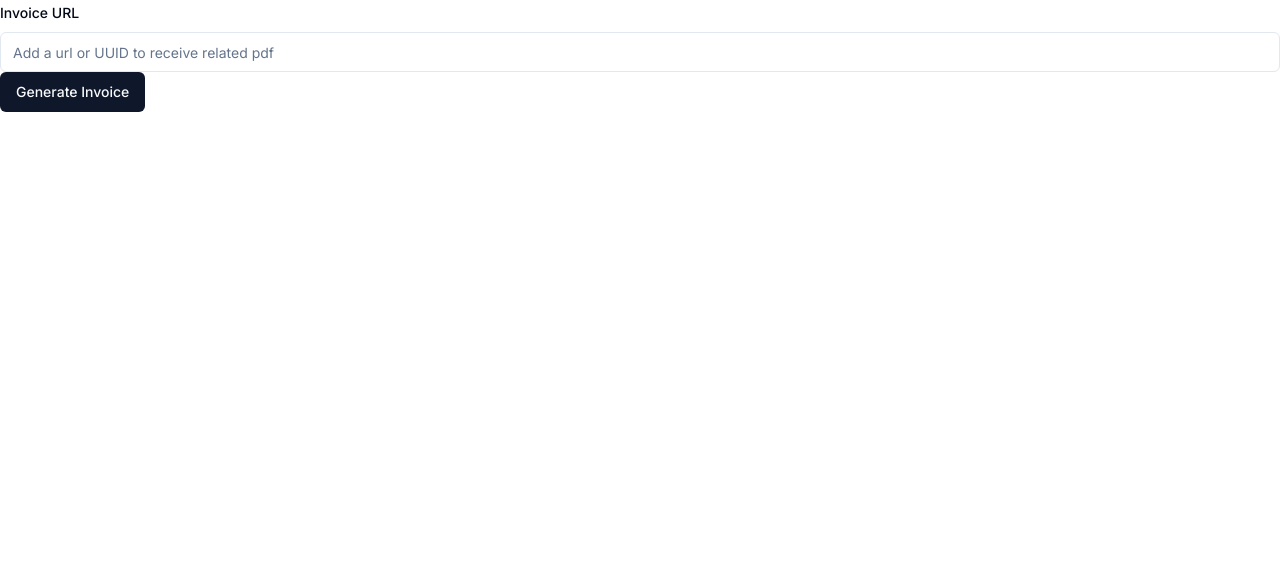
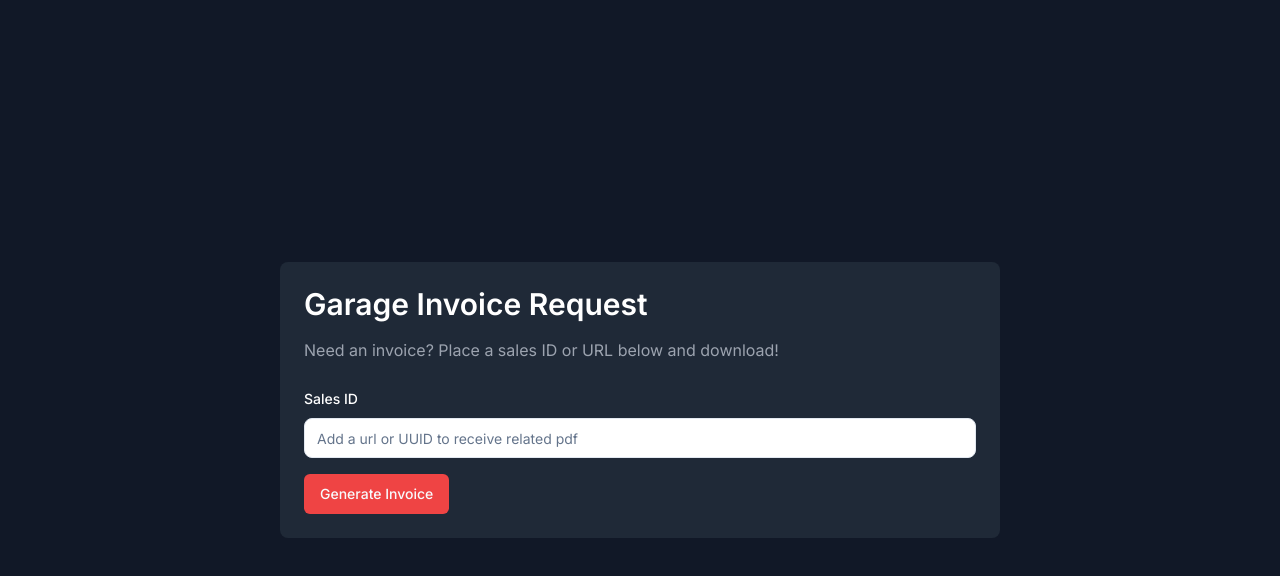
Before and after one commit to CGodl/Garage-Assessment, a Next.js app in the folder client/: page / in a window 1280 px wide. Shown: the top 576 px of the page. Built offline with nearby package versions, Linux system fonts and the light colour scheme.

Commit message:
Final touches to design while meeting timeframe

```diff
--- a/client/app/page.tsx
+++ b/client/app/page.tsx
@@ -16,14 +16,18 @@ import axios from 'axios';
 import { uuidValidator, uuidExtract } from '@/lib/utils';
 
 type ValueProps = {
-  submission_id: string
-}
+	submission_id: string;
+};
 
 export default function InvoiceGeneratorApp() {
 	const formSchema = z.object({
 		submission_id: z
 			.string()
-			.min(16, { message: 'Input needs at least 16 characters' }).refine((data) => uuidValidator(data), { message: "Input must contains a uuid value ex. 5259aa44-e523-423f-9542-613987f7b013"}),
+			.min(16, { message: 'Input needs at least 16 characters' })
+			.refine((data) => uuidValidator(data), {
+				message:
+					'Input must contains a uuid value ex. 5259aa44-e523-423f-9542-613987f7b013',
+			}),
 	});
 
 	const form = useForm<z.infer<typeof formSchema>>({
@@ -34,58 +38,73 @@ export default function InvoiceGeneratorApp() {
 	});
 
 	const onSubmission = async (values: ValueProps) => {
-
-
 		try {
-      const response = await axios.post('http://localhost:6006/api/invoice', {
-        id: uuidExtract(values.submission_id)
-      }, {
-		responseType: 'blob' // Important to set this to handle binary data
-	  })
+			const response = await axios.post(
+				'http://localhost:6006/api/invoice',
+				{
+					id: uuidExtract(values.submission_id),
+				},
+				{
+					responseType: 'blob', // Important to set this to handle binary data
+				}
+			);
 
 			const pdfBlob = new Blob([response.data], { type: 'application/pdf' });
 			const pdfUrl = URL.createObjectURL(pdfBlob);
 
 			const link = document.createElement('a');
 			link.href = pdfUrl;
-	  link.setAttribute('download', `${uuidExtract(values.submission_id)} Invoice.pdf`);
+			link.setAttribute(
+				'download',
+				`${uuidExtract(values.submission_id)} Invoice.pdf`
+			);
 			document.body.appendChild(link);
 			link.click();
 
 			// Clean up the URL object and remove the link element
 			URL.revokeObjectURL(pdfUrl);
 			link.remove();
-
 		} catch (error) {
 			//TODO: Add Error Message
-      console.log(error)
+			console.log(error);
 		}
-
-
-  }
+	};
 
 	return (
-		<main>
+		<main className='flex justify-center items-center min-h-screen bg-gray-900 text-white'>
+			<div className='flex flex-col md:flex-row max-w-3xl w-full p-6'>
+				<div className='w-full h-50 p-6 bg-gray-800 rounded-lg'>
+					<h2 className='text-3xl font-semibold mb-4'>Garage Invoice Request</h2>
+					<p className='text-gray-400 mb-6'>
+						Need an invoice? Place a sales ID or URL below and download!
+					</p>
 					<Form {...form}>
-				<form onSubmit={form.handleSubmit(onSubmission)}>
+						<form className="space-y-4" onSubmit={form.handleSubmit(onSubmission)}>
 							<FormField
 								name='submission_id'
 								render={({ field }) => (
 									<FormItem>
-								<FormLabel>Invoice URL</FormLabel>
+										<FormLabel>Sales ID</FormLabel>
 										<FormControl>
 											<Input
+												className="flex space-x-4 p-3 rounded-lg focus:outline-none"
 												placeholder='Add a url or UUID to receive related pdf'
 												{...field}
 											/>
 										</FormControl>
-                {form.formState.errors?.submission_id && <p className='text-red-500'>{form.formState.errors?.submission_id.message}</p>}
+										{form.formState.errors?.submission_id && (
+											<p className='text-red-500'>
+												{form.formState.errors?.submission_id.message}
+											</p>
+										)}
 									</FormItem>
 								)}
 							/>
-					<Button>Generate Invoice</Button>
+							<Button variant={'destructive'}>Generate Invoice</Button>
 						</form>
 					</Form>
+				</div>
+			</div>
 		</main>
 	);
 }
```
Lines whose indentation alone changed are shown as unchanged.
